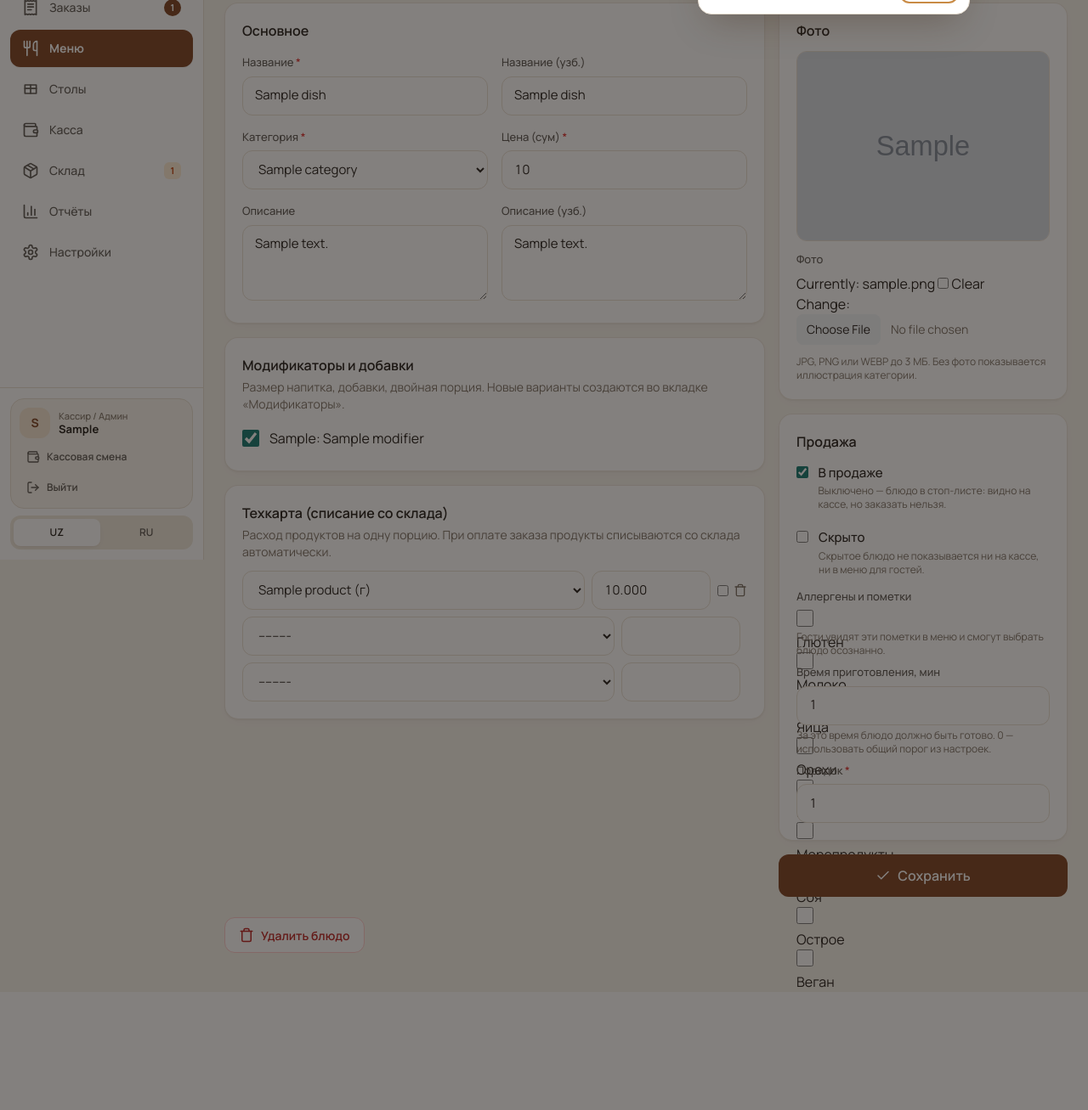
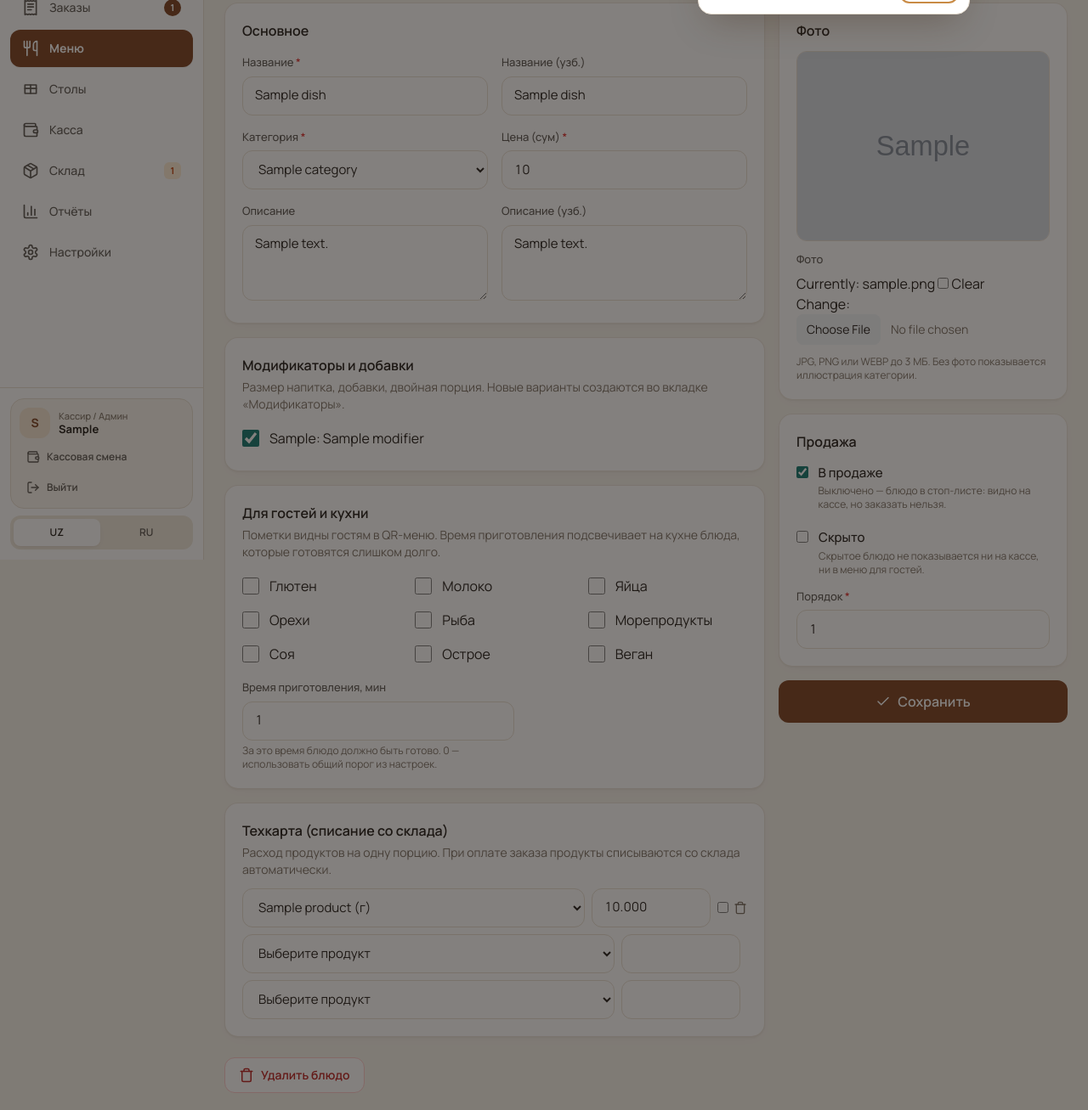
Before and after one commit to Shuxrat-dat/CafePos, a Django app: page /manage/menu/dish/1/ in a window 1280 px wide. Shown: the part 141-1448 px from the top of the page at 85% size. Before the commit the page ends 1304 px from the top, so only its background shows below. Run offline with Django 5.2, Linux system fonts and the light colour scheme; a user stored in the database is signed in; tables that the repository leaves empty hold one stand-in row (values such as "Sample post"); grey boxes marked "Sample" are stand-in pictures.

Commit message:
Fix dish form layout and empty recipe state; translate empty select labels
- Allergen marks and cooking time moved to a 'For guests and kitchen' card with a proper checkbox grid (they overlapped in the narrow sidebar)
- Recipe card explains an empty warehouse and links to adding a product instead of showing dead dropdowns
- Empty choices read 'Выберите…' instead of the English 'Select an option' in every form
- 3 tests

Co-Authored-By: Claude Sonnet 5.5 <noreply@anthropic.com>

```diff
--- a/core/forms.py
+++ b/core/forms.py
@@ -21,6 +21,8 @@ def style_form(form):
     """Единый вид полей ввода во всех формах."""
     for field in form.fields.values():
         widget = field.widget
+        if isinstance(field, forms.ModelChoiceField) and field.empty_label is not None:
+            field.empty_label = _("Выберите…")  # иначе в списке остаётся английское «Select an option»
         if isinstance(widget, (forms.CheckboxInput, forms.CheckboxSelectMultiple, forms.RadioSelect)):
             widget.attrs.setdefault("class", CHECK)
         elif isinstance(widget, forms.ClearableFileInput):
--- a/menu/forms.py
+++ b/menu/forms.py
@@ -32,6 +32,7 @@ class DishForm(StyledModelForm):
     def __init__(self, *args, **kwargs):
         super().__init__(*args, **kwargs)
         self.fields["prep_minutes"].required = False
+        self.fields["category"].empty_label = _("Выберите категорию")
         if self.instance and self.instance.pk:
             self.initial["allergens"] = self.instance.allergen_codes
 
@@ -75,6 +76,7 @@ class RecipeItemForm(forms.ModelForm):
     def __init__(self, *args, **kwargs):
         super().__init__(*args, **kwargs)
         style_form(self)
+        self.fields["product"].empty_label = _("Выберите продукт")
 
     def clean_quantity(self):
         quantity = self.cleaned_data.get("quantity")
--- a/menu/manage_views.py
+++ b/menu/manage_views.py
@@ -63,7 +63,11 @@ def _dish_form(request, dish=None):
             messages.success(request, _("Блюдо «%(name)s» сохранено.") % {"name": saved.name})
             return redirect("manage_menu")
         messages.error(request, _("Проверьте поля формы."))
-    return render(request, "manage/dish_form.html", {"form": form, "recipe": recipe, "dish": dish})
+    from inventory.models import Product
+
+    return render(request, "manage/dish_form.html", {
+        "form": form, "recipe": recipe, "dish": dish, "products_exist": Product.objects.exists(),
+    })
 
 
 @manager_only
--- a/templates/manage/dish_form.html
+++ b/templates/manage/dish_form.html
@@ -36,11 +36,32 @@
     </section>
 
     <section class="card p-5">
+      <h2 class="section-title mb-1">{% translate 'Для гостей и кухни' %}</h2>
+      <p class="text-sm text-muted mb-3">{% translate 'Пометки видны гостям в QR-меню. Время приготовления подсвечивает на кухне блюда, которые готовятся слишком долго.' %}</p>
+      <div class="grid sm:grid-cols-3 gap-x-4 gap-y-1">
+        {% for choice in form.allergens %}
+          <label class="flex items-center gap-3 py-1.5 cursor-pointer">{{ choice.tag }}<span>{{ choice.choice_label }}</span></label>
+        {% endfor %}
+      </div>
+      <div class="mt-3 max-w-xs">{% include "components/field.html" with field=form.prep_minutes %}</div>
+    </section>
+
+    <section class="card p-5">
       <h2 class="section-title mb-1">{% translate 'Техкарта (списание со склада)' %}</h2>
       <p class="text-sm text-muted mb-3">{% translate 'Расход продуктов на одну порцию. При оплате заказа продукты списываются со склада автоматически.' %}</p>
       {{ recipe.management_form }}
       {% if recipe.non_form_errors %}<div class="alert-error mb-3">{{ recipe.non_form_errors }}</div>{% endif %}
-      <div class="space-y-2">
+      {% if not products_exist %}
+        <div class="alert-warn">
+          {% icon "alert" 18 %}
+          <div>
+            <b>{% translate 'На складе пока нет продуктов.' %}</b>
+            <span class="block mt-0.5">{% translate 'Чтобы блюдо списывало продукты, сначала добавьте их на складе, потом вернитесь сюда и укажите расход. Без техкарты блюдо продаётся как обычно, но склад и прибыль по нему не считаются.' %}</span>
+            <a href="{% url 'product_create' %}" class="btn btn-secondary btn-sm mt-2">{% icon "plus" 16 %}{% translate 'Добавить продукт' %}</a>
+          </div>
+        </div>
+      {% endif %}
+      <div class="space-y-2 {% if not products_exist %}hidden{% endif %}">
         {% for f in recipe %}
           <div class="grid grid-cols-[1fr_140px_auto] gap-2 items-start">
             {{ f.id }}
@@ -64,8 +85,6 @@
       <h2 class="section-title mb-1">{% translate 'Продажа' %}</h2>
       {% include "components/field.html" with field=form.is_available %}
       {% include "components/field.html" with field=form.is_hidden %}
-      {% include "components/field.html" with field=form.allergens %}
-      {% include "components/field.html" with field=form.prep_minutes %}
       {% include "components/field.html" with field=form.sort_order %}
     </section>
     <button class="btn btn-primary btn-lg w-full">{% icon "check" 18 %}{% translate 'Сохранить' %}</button>
```
Also changed, not shown: menu/test_dish_form.py (added, +41 -0 lines).
